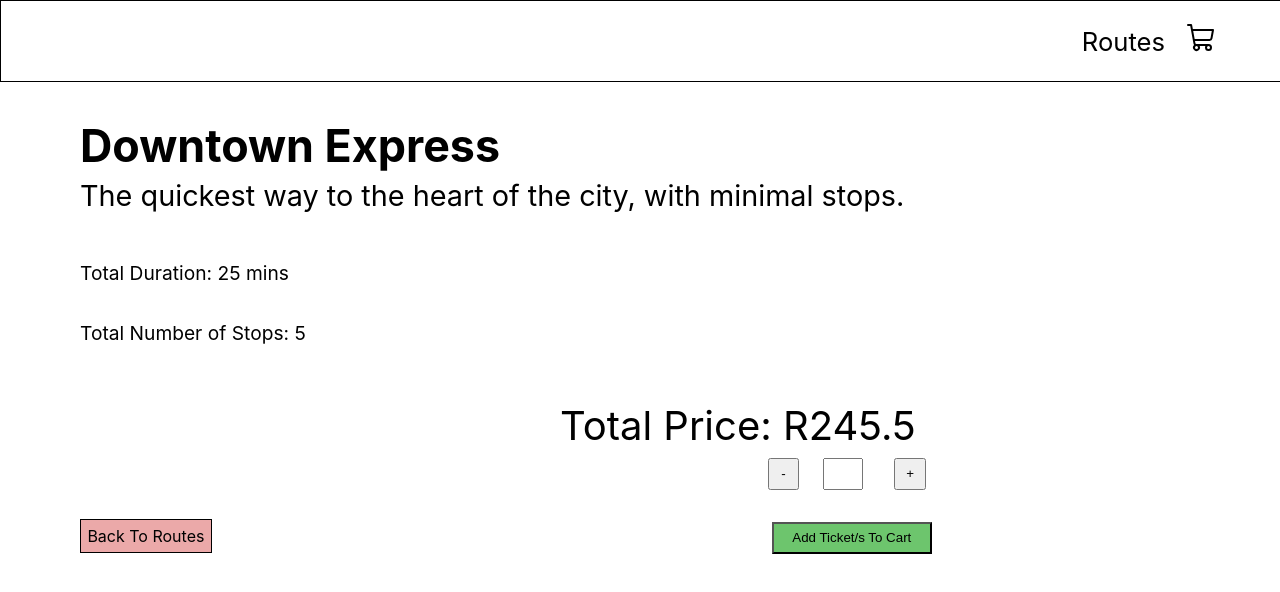
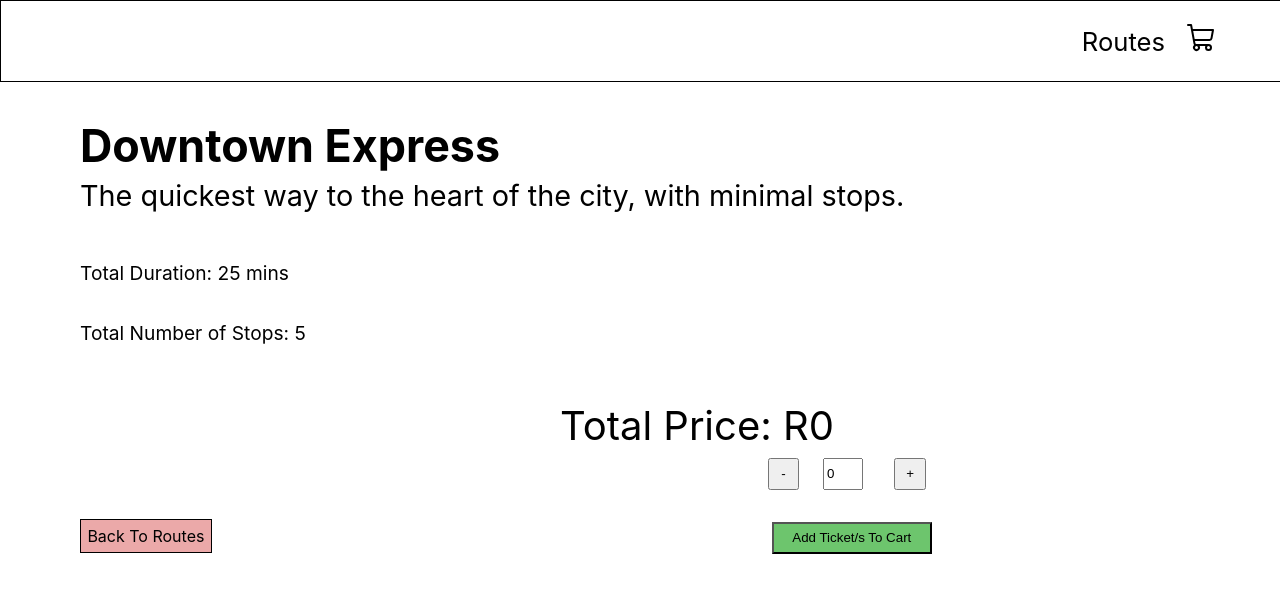
Before and after one commit to KeenanKistoo/2438840_KeenanKistoo_Assignment1_RoutePlanner, a React (Create React App) app in the folder coding-challenge2/: page /information/1 in a window 1280 px wide. Shown: the top 592 px of the page. Built offline with nearby package versions, Linux system fonts and the light colour scheme.

Commit message:
Purchase Process Update
User can now increase or decrease the amount of tickets they want to purchase.

It goes below 0 in array but not visually. This needs to be fixed.

```diff
--- a/coding-challenge2/src/Context/TicketPurchaseContext.jsx
+++ b/coding-challenge2/src/Context/TicketPurchaseContext.jsx
@@ -8,24 +8,28 @@ function makeDefaultTicket(){
     let tickets = {};
     for (let i =1; i < TravelData.length + 1; i++){
         tickets[i] = 0
-        console.log(tickets);
     }
     return tickets;
 }
 
 export function TicketPurchaseContextProvider(props){
     const [ticketPurchase, setTicketPurchase] = useState(makeDefaultTicket());
+    console.log(ticketPurchase);
 
     function addToCart(id){
-        setTicketPurchase({...ticketPurchase, [id]: ticketPurchase[id] + 1});
+        let idOutput = Number(id.replace("route-", ""));
+        console.log(idOutput);
+        setTicketPurchase({...ticketPurchase, [idOutput]: ticketPurchase[idOutput] + 1});
     }
 
     function removeFromCart(id){
-        setTicketPurchase({...ticketPurchase, [id]: ticketPurchase[id] -1});
+        let idOutput = Number(id.replace("route-", ""));
+        setTicketPurchase({...ticketPurchase, [idOutput]: ticketPurchase[idOutput] -1});
     }
 
     function updateCart(id, amount){
-        setTicketPurchase({...ticketPurchase, [id]: amount})
+        let idOutput = Number(id.replace("route-", ""));
+        setTicketPurchase({...ticketPurchase, [idOutput]: amount})
     }
 
     const contextValues = {
--- a/coding-challenge2/src/Pages/Info/Info.jsx
+++ b/coding-challenge2/src/Pages/Info/Info.jsx
@@ -6,28 +6,45 @@ import { TicketPurchaseContext } from "../../Context/TicketPurchaseContext";
 
 function Info(props){
 
-    const {id, desc, duration, stops, price} = props;
+    const {id, title, desc, duration, stops, price} = props;
     const {addToCart, removeFromCart, updateCart, ticketPurchase} = useContext(TicketPurchaseContext);
 
-    let itemCount = ticketPurchase[id];
+    let idOutput = Number(id.replace("route-", ""));
+    let itemCount = ticketPurchase[idOutput];
+
+// if (isNaN(idOutput)) {
+//     // Handle the case when idOutput is NaN
+//     console.error(`Invalid id: ${id}`);
+//     return null; // Or handle it differently based on your requirements
+// }
+
+
+    function Test(){
+        console.log("testing");
+    }
+
+    // Ensure itemCount is a valid number or fallback to 0
+    if (isNaN(itemCount)) {
+        itemCount = 1;
+    }
+
+    if(itemCount < 0){
+        itemCount =0
+    }
+
     return(
         <>
         <article className="info-sect">
-            <h2 className="route-head">{id}</h2>
+            <h2 className="route-head">{title}</h2>
             <p className="desc">{desc}</p>
             <p className="duration">{"Total Duration: " + duration}</p>
             <p className="stops">{"Total Number of Stops: " + stops}</p>
-            <p className="price-info">{"Total Price: " + "R" + price}</p>
+            <p className="price-info">{"Total Price: " + "R" + (price * itemCount)}</p>
         </article>
         <section className="input-sect">
-            <button className="change-btn"
-            onClick={() => removeFromCart(id)}>-</button>
-            <input
-                className="input"
-                type="text"
-                value={itemCount} />
-            <button className="change-btn"
-            onClick={() => addToCart(id)}>+</button>
+            <button className="change-btn" onClick={() => removeFromCart(id)}>-</button>
+            <input className="input" type="text" value={itemCount} onChange={(e) => updateCart(id, Number(e.target.value))}/>
+            <button className="change-btn" onClick={() => addToCart(id)}>+</button>
         </section>
         <section className="purchase-sect">
             <Link to={'/'} className="back-btn">Back To Routes</Link>
--- a/coding-challenge2/src/Pages/Info/RouteInfo.jsx
+++ b/coding-challenge2/src/Pages/Info/RouteInfo.jsx
@@ -11,7 +11,8 @@ function RouteInfo(){
     return(
         <>
             <Info
-            id={td[finalIndex].title}
+            id={td[finalIndex].id}
+            title={td[finalIndex].title}
             desc={td[finalIndex].description}
             duration={td[finalIndex].duration}
             stops={td[finalIndex].stops}
```
